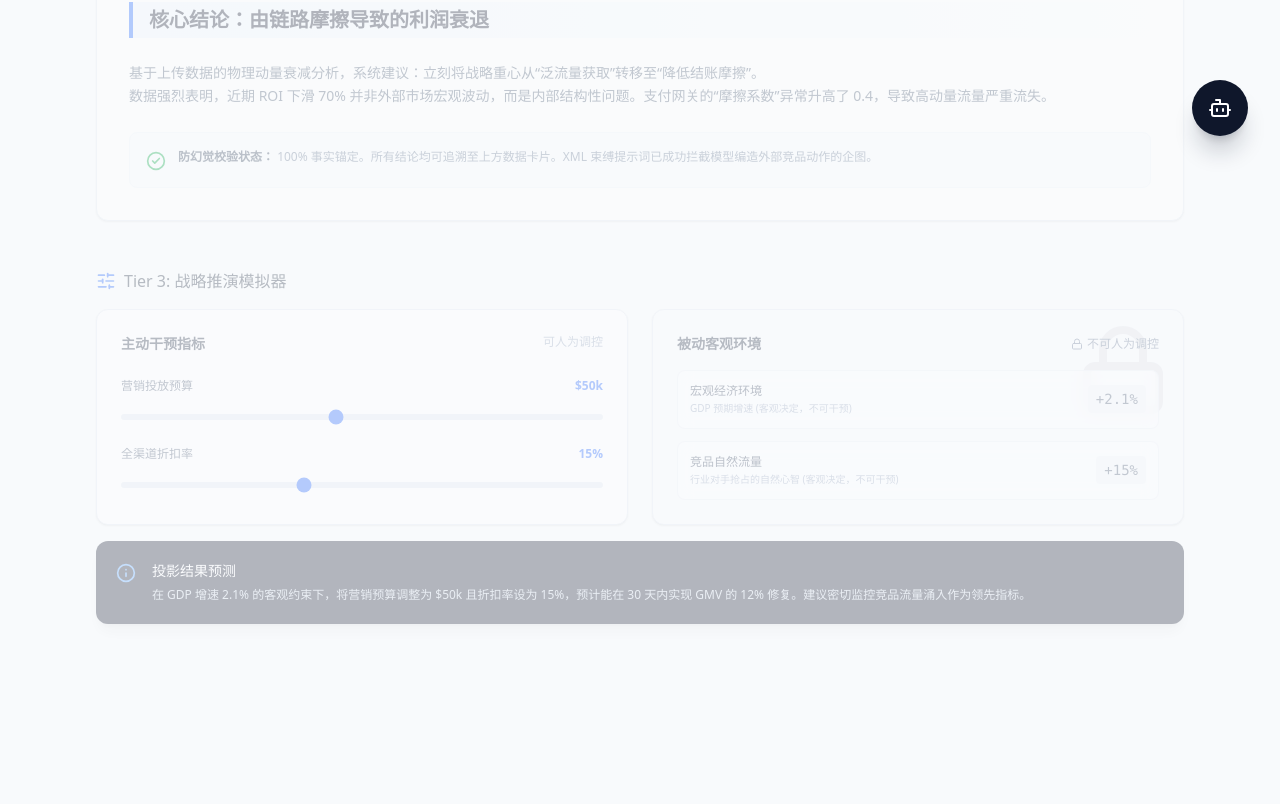
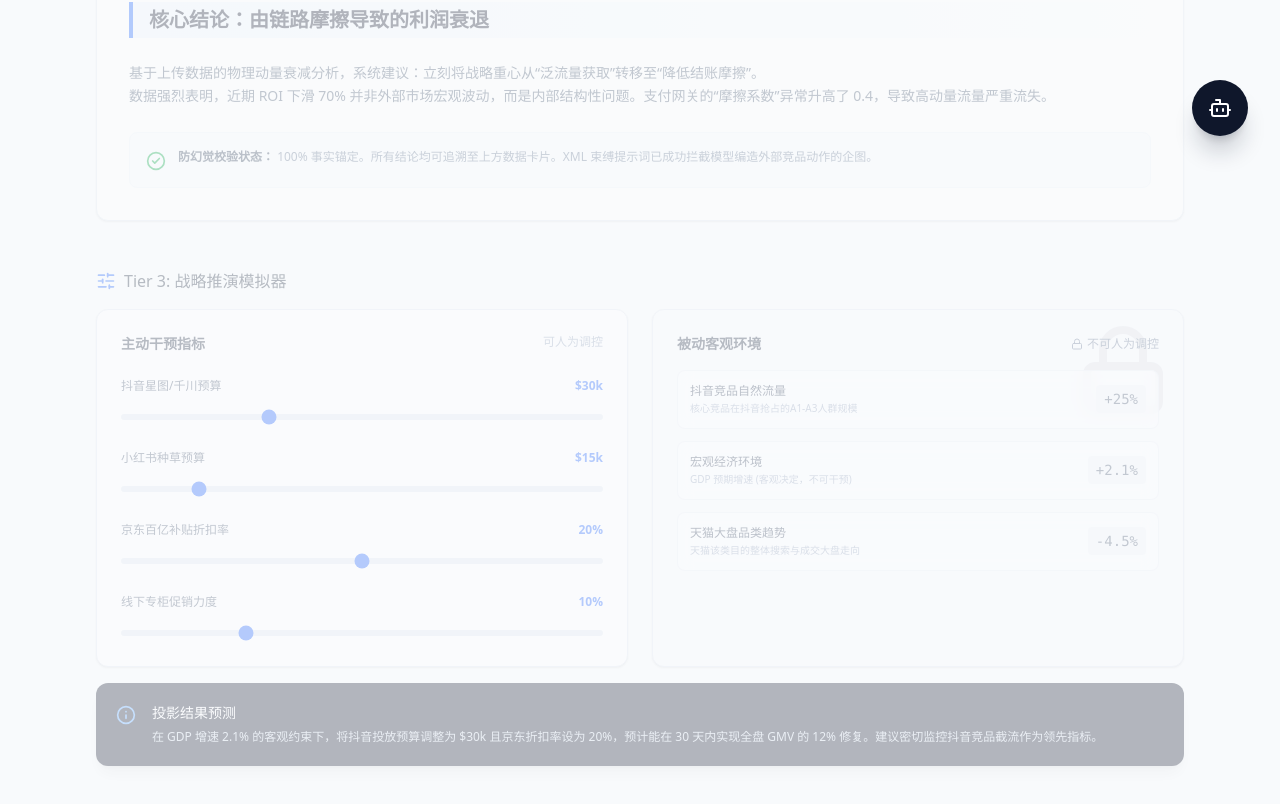
Before and after one commit to kevinkangjian123/Project_Earth, a Next.js app in the folder frontend/: page / in a window 1280 px wide. Shown: the part 632-1436 px from the top of the page. Before the commit the page ends 1368 px from the top, so only its background shows below. Built offline with nearby package versions, Linux system fonts and the light colour scheme.

Commit message:
feat: implement Zeabur local async polling architecture for large files & granular platform metrics

```diff
--- a/frontend/src/app/api/analyze/route.ts
+++ b/frontend/src/app/api/analyze/route.ts
@@ -1,6 +1,7 @@
 import { NextRequest, NextResponse } from 'next/server';
 import { spawn } from 'child_process';
-import { writeFile, readFile } from 'fs/promises';
+import { writeFile, mkdir } from 'fs/promises';
+import { existsSync } from 'fs';
 import { join } from 'path';
 import os from 'os';
 
@@ -14,51 +15,43 @@ export async function POST(req: NextRequest) {
       return NextResponse.json({ error: "No file provided" }, { status: 400 });
     }
 
-    // 1. Temporarily store the file in the OS temp directory
+    // 1. Determine Storage Volume (Use Zeabur /data if available, otherwise OS /tmp)
+    const baseStorageDir = existsSync('/data') ? '/data' : os.tmpdir();
+
+    // Ensure directories exist
+    const uploadsDir = join(baseStorageDir, 'mars_uploads');
+    const resultsDir = join(baseStorageDir, 'mars_results');
+
+    if (!existsSync(uploadsDir)) await mkdir(uploadsDir, { recursive: true });
+    if (!existsSync(resultsDir)) await mkdir(resultsDir, { recursive: true });
+
+    // 2. Stream file to disk (For MVP, we use arrayBuffer bufferization. The RAM spike is brief.)
     const buffer = Buffer.from(await file.arrayBuffer());
-    const tempInputPath = join(os.tmpdir(), `mars_upload_${fileHash}.txt`);
-    const tempOutputPath = join(os.tmpdir(), `mars_result_${fileHash}.json`);
+    const tempInputPath = join(uploadsDir, `${fileHash}.txt`);
+    const tempOutputPath = join(resultsDir, `${fileHash}.json`);
 
-    // In MVP, we write the raw buffer. In production, we'd extract text from PDF/Excel first.
-    // Assuming the user is uploading the excel_summary.txt for now based on our python adapter.
     await writeFile(tempInputPath, buffer);
+    console.log(`[API Bridge] File saved to ${tempInputPath}.`);
 
-    console.log(`[API Bridge] File saved to ${tempInputPath}. Spawning Python engine...`);
-
-    // 2. Spawn the Python Engine (Cross-Language Execution)
-    // Use 'python3' as defined in our Hybrid Dockerfile
+    // 3. Asynchronous Execution (Decoupling)
+    // We spawn the Python Engine and DO NOT wait for it.
     const pythonScriptPath = join(process.cwd(), 'python_engine', 'scorecard_to_mars_adapter.py');
 
-    return new Promise<NextResponse>((resolve) => {
-      const pyProcess = spawn('python3', [pythonScriptPath, tempInputPath, tempOutputPath]);
+    const pyProcess = spawn('python3', [pythonScriptPath, tempInputPath, tempOutputPath], {
+      detached: true, // Allow process to run independently
+      stdio: 'ignore' // Ignore stdio to prevent hanging on buffer fill
+    });
 
-      pyProcess.stderr.on('data', (data) => {
-        console.error(`[Python Engine Error]: ${data.toString()}`);
-      });
+    // Unref the process so Node doesn't wait for it to exit
+    pyProcess.unref();
 
-      pyProcess.on('close', async (code) => {
-        if (code !== 0) {
-          resolve(NextResponse.json({ error: "Python engine failed during execution." }, { status: 500 }));
-          return;
-        }
+    console.log(`[API Bridge] Async Python Worker spawned for Task ID: ${fileHash}`);
 
-        try {
-          // 3. Read the JSON output generated by the Python engine
-          const resultData = await readFile(tempOutputPath, 'utf-8');
-          const jsonResult = JSON.parse(resultData);
-
-          console.log(`[API Bridge] Successfully retrieved facts from Python engine.`);
-
-          // Return the parsed Facts back to the React UI
-          resolve(NextResponse.json({
-            success: true,
-            hash: fileHash,
-            facts: jsonResult
-          }));
-        } catch (e) {
-          resolve(NextResponse.json({ error: "Failed to parse Python engine output." }, { status: 500 }));
-        }
-      });
+    // 4. Instant Return to break the Proxy Timeout chain
+    return NextResponse.json({
+      success: true,
+      taskId: fileHash,
+      message: "Processing started in background."
     });
 
   } catch (error: any) {
--- /dev/null
+++ b/frontend/src/app/api/status/route.ts
@@ -0,0 +1,52 @@
+import { NextRequest, NextResponse } from 'next/server';
+import { readFile, unlink } from 'fs/promises';
+import { existsSync } from 'fs';
+import { join } from 'path';
+import os from 'os';
+
+export async function GET(req: NextRequest) {
+  const searchParams = req.nextUrl.searchParams;
+  const taskId = searchParams.get('taskId');
+
+  if (!taskId) {
+    return NextResponse.json({ error: "Missing taskId" }, { status: 400 });
+  }
+
+  const baseStorageDir = existsSync('/data') ? '/data' : os.tmpdir();
+  const resultsDir = join(baseStorageDir, 'mars_results');
+  const tempOutputPath = join(resultsDir, `${taskId}.json`);
+
+  try {
+    if (existsSync(tempOutputPath)) {
+      // 1. Read the completed JSON result
+      const resultData = await readFile(tempOutputPath, 'utf-8');
+      const jsonResult = JSON.parse(resultData);
+
+      // 2. Ephemeral Privacy: Delete the file instantly after reading
+      try {
+        await unlink(tempOutputPath);
+
+        // Also try to delete the raw upload text to save space
+        const uploadsDir = join(baseStorageDir, 'mars_uploads');
+        const tempInputPath = join(uploadsDir, `${taskId}.txt`);
+        if (existsSync(tempInputPath)) {
+          await unlink(tempInputPath);
+        }
+      } catch (cleanupErr) {
+        console.warn(`[API Bridge] Cleanup failed for ${taskId}:`, cleanupErr);
+      }
+
+      // 3. Return the result
+      return NextResponse.json({
+        status: "complete",
+        facts: jsonResult
+      });
+    } else {
+      // Still processing
+      return NextResponse.json({ status: "processing" });
+    }
+  } catch (error: any) {
+    console.error(`[API Bridge] Status Check Error for ${taskId}:`, error);
+    return NextResponse.json({ error: "Failed to read result data." }, { status: 500 });
+  }
+}
--- a/frontend/src/app/page.tsx
+++ b/frontend/src/app/page.tsx
@@ -38,8 +38,10 @@ export default function Dashboard() {
   const [hasUploaded, setHasUploaded] = useState(false);
   const [isAgentOpen, setIsAgentOpen] = useState(false);
 
-  const [marketingSpend, setMarketingSpend] = useState(50);
-  const [discountRate, setDiscountRate] = useState(15);
+  const [spendDy, setSpendDy] = useState(30);
+  const [spendXhs, setSpendXhs] = useState(15);
+  const [discountJd, setDiscountJd] = useState(20);
+  const [discountOff, setDiscountOff] = useState(10);
 
   const facts: Fact[] = [
     { id: '1', label: 'GMV (YTD)', value: '$12.4M', trend: 'down' },
@@ -48,10 +50,13 @@ export default function Dashboard() {
   ];
 
   const metrics: Metric[] = [
-    { id: 'm1', name: t.m1_name, type: 'active', value: marketingSpend, unit: 'k', description: t.m1_desc },
-    { id: 'm2', name: t.m2_name, type: 'active', value: discountRate, unit: '%', description: t.m2_desc },
-    { id: 'm3', name: t.m3_name, type: 'passive', value: 2.1, unit: '%', description: t.m3_desc },
-    { id: 'm4', name: t.m4_name, type: 'passive', value: +15, unit: '%', description: t.m4_desc },
+    { id: 'm1', name: t.m_spend_dy_name, type: 'active', value: spendDy, unit: 'k', description: t.m_spend_dy_desc },
+    { id: 'm2', name: t.m_spend_xhs_name, type: 'active', value: spendXhs, unit: 'k', description: t.m_spend_xhs_desc },
+    { id: 'm3', name: t.m_discount_jd_name, type: 'active', value: discountJd, unit: '%', description: t.m_discount_jd_desc },
+    { id: 'm4', name: t.m_discount_off_name, type: 'active', value: discountOff, unit: '%', description: t.m_discount_off_desc },
+    { id: 'p1', name: t.p_comp_dy_name, type: 'passive', value: +25, unit: '%', description: t.p_comp_dy_desc },
+    { id: 'p2', name: t.p_macro_gdp_name, type: 'passive', value: +2.1, unit: '%', description: t.p_macro_gdp_desc },
+    { id: 'p3', name: t.p_cat_tmall_name, type: 'passive', value: -4.5, unit: '%', description: t.p_cat_tmall_desc },
   ];
 
   return (
@@ -151,27 +156,55 @@ export default function Dashboard() {
                   <span className="text-xs font-normal text-slate-400">{t.controllable}</span>
                 </h3>
 
-                <div className="space-y-5">
+                <div className="space-y-6">
+                  {/* Douyin Spend */}
                   <div>
                     <div className="flex justify-between text-xs mb-2">
-                      <span className="text-slate-600 font-medium">{t.m1_name}</span>
-                      <span className="text-blue-600 font-semibold">${marketingSpend}k</span>
+                      <span className="text-slate-600 font-medium">{t.m_spend_dy_name}</span>
+                      <span className="text-blue-600 font-semibold">${spendDy}k</span>
                     </div>
                     <input
-                      type="range" min="10" max="100"
-                      value={marketingSpend} onChange={(e) => setMarketingSpend(Number(e.target.value))}
+                      type="range" min="0" max="100"
+                      value={spendDy} onChange={(e) => setSpendDy(Number(e.target.value))}
                       className="w-full h-1.5 bg-slate-200 rounded-lg appearance-none cursor-pointer accent-blue-600"
                     />
                   </div>
 
+                  {/* XHS Spend */}
                   <div>
                     <div className="flex justify-between text-xs mb-2">
-                      <span className="text-slate-600 font-medium">{t.m2_name}</span>
-                      <span className="text-blue-600 font-semibold">{discountRate}%</span>
+                      <span className="text-slate-600 font-medium">{t.m_spend_xhs_name}</span>
+                      <span className="text-blue-600 font-semibold">${spendXhs}k</span>
+                    </div>
+                    <input
+                      type="range" min="0" max="100"
+                      value={spendXhs} onChange={(e) => setSpendXhs(Number(e.target.value))}
+                      className="w-full h-1.5 bg-slate-200 rounded-lg appearance-none cursor-pointer accent-blue-600"
+                    />
+                  </div>
+
+                  {/* JD Discount */}
+                  <div>
+                    <div className="flex justify-between text-xs mb-2">
+                      <span className="text-slate-600 font-medium">{t.m_discount_jd_name}</span>
+                      <span className="text-blue-600 font-semibold">{discountJd}%</span>
                     </div>
                     <input
                       type="range" min="0" max="40"
-                      value={discountRate} onChange={(e) => setDiscountRate(Number(e.target.value))}
+                      value={discountJd} onChange={(e) => setDiscountJd(Number(e.target.value))}
+                      className="w-full h-1.5 bg-slate-200 rounded-lg appearance-none cursor-pointer accent-blue-600"
+                    />
+                  </div>
+
+                  {/* Offline Discount */}
+                  <div>
+                    <div className="flex justify-between text-xs mb-2">
+                      <span className="text-slate-600 font-medium">{t.m_discount_off_name}</span>
+                      <span className="text-blue-600 font-semibold">{discountOff}%</span>
+                    </div>
+                    <input
+                      type="range" min="0" max="40"
+                      value={discountOff} onChange={(e) => setDiscountOff(Number(e.target.value))}
                       className="w-full h-1.5 bg-slate-200 rounded-lg appearance-none cursor-pointer accent-blue-600"
                     />
                   </div>
@@ -209,7 +242,7 @@ export default function Dashboard() {
               <div>
                 <h4 className="text-sm font-medium">{t.projectedOutcome}</h4>
                 <p className="text-xs text-slate-300 mt-1 leading-relaxed">
-                  {t.projectedDesc.replace('{marketingSpend}', marketingSpend.toString()).replace('{discountRate}', discountRate.toString()).replace('{gdp}', metrics.find(m => m.id === 'm3')?.value.toString() || '0')}
+                  {t.projectedDesc.replace('{spendDy}', spendDy.toString()).replace('{discountJd}', discountJd.toString()).replace('{gdp}', metrics.find(m => m.id === 'p2')?.value.toString() || '0')}
                 </p>
               </div>
             </div>
@@ -248,7 +281,7 @@ export default function Dashboard() {
             <div className="flex-1 p-5 overflow-y-auto space-y-4">
               <div className="bg-slate-50 border border-slate-100 rounded-lg p-3 text-xs text-slate-600 leading-relaxed relative">
                 <div className="absolute -left-1 top-4 w-2 h-2 rounded-full bg-blue-500" />
-                <span dangerouslySetInnerHTML={{ __html: t.agentGreeting.replace('${marketingSpend}', marketingSpend.toString()) }} />
+                <span dangerouslySetInnerHTML={{ __html: t.agentGreeting.replace('${spendDy}', spendDy.toString()) }} />
               </div>
             </div>
 
--- a/frontend/src/components/FileUploader.tsx
+++ b/frontend/src/components/FileUploader.tsx
@@ -44,34 +44,58 @@ export function FileUploader({ onUploadSuccess, lang }: FileUploaderProps) {
       formData.append('file', file);
       formData.append('hash', hash);
 
-      // Add a slight timeout safeguard for fetch
-      const controller = new AbortController();
-      const timeoutId = setTimeout(() => controller.abort(), 60000); // 60s timeout
-
-      let response;
+      // 1. Initiate Upload (Async Decoupling)
+      let uploadRes;
       try {
-        response = await fetch('/api/analyze', {
+        uploadRes = await fetch('/api/analyze', {
           method: 'POST',
-          body: formData,
-          signal: controller.signal
+          body: formData
         });
-        clearTimeout(timeoutId);
       } catch (fetchErr: any) {
-        clearTimeout(timeoutId);
-        if (fetchErr.name === 'AbortError') {
-          throw new Error(lang === 'zh' ? "服务器响应超时 (60s)" : "Server Response Timeout (60s)");
-        }
-        throw new Error(`Network/Proxy Error (Zeabur Caddy might be blocking large files or connection dropped): ${fetchErr.message}`);
+        throw new Error(`Network Error: ${fetchErr.message}`);
       }
 
-      if (!response.ok) {
-        const errText = await response.text();
-        throw new Error(`HTTP ${response.status}: ${errText}`);
+      if (!uploadRes.ok) {
+        const errText = await uploadRes.text();
+        throw new Error(`HTTP ${uploadRes.status}: ${errText}`);
       }
 
-      const result = await response.json();
-      sessionStorage.setItem(`mars_fact_${hash}`, JSON.stringify(result));
-      onUploadSuccess(result);
+      const initResult = await uploadRes.json();
+      if (!initResult.taskId) {
+        throw new Error(lang === 'zh' ? "服务器未返回任务ID" : "No Task ID returned from server.");
+      }
+
+      const taskId = initResult.taskId;
+      let isComplete = false;
+      let attempts = 0;
+      const maxAttempts = 100; // 5 minutes max (100 * 3s)
+
+      // 2. Poll for Status
+      while (!isComplete && attempts < maxAttempts) {
+        await new Promise(r => setTimeout(r, 3000));
+
+        const statusRes = await fetch(`/api/status?taskId=${taskId}`);
+        if (!statusRes.ok) {
+          throw new Error("Failed to check task status.");
+        }
+
+        const statusData = await statusRes.json();
+
+        if (statusData.status === 'complete') {
+          sessionStorage.setItem(`mars_fact_${hash}`, JSON.stringify(statusData.facts));
+          onUploadSuccess(statusData.facts);
+          isComplete = true;
+          break;
+        } else if (statusData.error) {
+          throw new Error(statusData.error);
+        }
+
+        attempts++;
+      }
+
+      if (!isComplete) {
+        throw new Error(lang === 'zh' ? "后台计算超时 (超过5分钟)" : "Background processing timeout (exceeded 5 mins)");
+      }
 
     } catch (err: any) {
       console.error("Upload Error:", err);
--- a/frontend/src/lib/i18n.ts
+++ b/frontend/src/lib/i18n.ts
@@ -24,19 +24,25 @@ export const dict = {
     passiveMetrics: 'Passive Metrics',
     objective: 'Objective',
     projectedOutcome: 'Projected Outcome',
-    projectedDesc: 'Adjusting Marketing Spend to {marketingSpend}k while Discount Rate sits at {discountRate}%, under the constraint of a {gdp}% GDP growth, is projected to yield a 12% recovery in GMV over 30 days. We recommend monitoring the competitor traffic closely as a leading indicator.',
+    projectedDesc: 'Adjusting Douyin Spend to {spendDy}k while JD Discount sits at {discountJd}%, under the constraint of a {gdp}% GDP growth, is projected to yield a 12% recovery in GMV over 30 days. We recommend monitoring Douyin competitor traffic closely as a leading indicator.',
     agentTitle: 'MARS Copilot',
     contextAware: 'Context-Aware',
-    agentGreeting: 'I am actively observing the Dashboard. I see you have adjusted the Marketing Spend to ${marketingSpend}k. Based on the diagnostic facts, I suggest reviewing the CAC metric before confirming this action. How can I assist you further?',
+    agentGreeting: 'I am actively observing the Dashboard. I see you have adjusted the Douyin Spend to ${spendDy}k. Based on the diagnostic facts, I suggest reviewing the offline friction before confirming this action. How can I assist you further?',
     agentInputPlaceholder: 'Ask MARS about the data...',
-    m1_name: 'Marketing Spend',
-    m1_desc: 'Market launch budget that can be manually regulated.',
-    m2_name: 'Discount Rate',
-    m2_desc: 'Omni-channel average price discount rate.',
-    m3_name: 'Macro Economy',
-    m3_desc: 'Expected GDP growth (Objective, unalterable).',
-    m4_name: 'Competitor Traffic',
-    m4_desc: 'Competitor natural traffic influx (Objective, unalterable).'
+    m_spend_dy_name: 'Douyin Spend',
+    m_spend_dy_desc: 'Douyin traffic acquisition budget.',
+    m_spend_xhs_name: 'Xiaohongshu Spend',
+    m_spend_xhs_desc: 'KOL seeding & PR budget on Xiaohongshu.',
+    m_discount_jd_name: 'JD Discount Rate',
+    m_discount_jd_desc: 'Direct price subsidy for JD platform.',
+    m_discount_off_name: 'Offline Discount',
+    m_discount_off_desc: 'Physical counter promotional discount.',
+    p_comp_dy_name: 'Douyin Competitor Traffic',
+    p_comp_dy_desc: 'Competitor A1-A3 audience acquisition rate.',
+    p_macro_gdp_name: 'Macro Economy',
+    p_macro_gdp_desc: 'Expected GDP growth (Objective).',
+    p_cat_tmall_name: 'Tmall Category Trend',
+    p_cat_tmall_desc: 'Overall search volume trend for the category.'
   },
   zh: {
     headerTitle: 'MARS 战略决策中枢',
@@ -60,18 +66,24 @@ export const dict = {
     passiveMetrics: '被动客观环境',
     objective: '不可人为调控',
     projectedOutcome: '投影结果预测',
-    projectedDesc: '在 GDP 增速 {gdp}% 的客观约束下，将营销预算调整为 ${marketingSpend}k 且折扣率设为 {discountRate}%，预计能在 30 天内实现 GMV 的 12% 修复。建议密切监控竞品流量涌入作为领先指标。',
+    projectedDesc: '在 GDP 增速 {gdp}% 的客观约束下，将抖音投放预算调整为 ${spendDy}k 且京东折扣率设为 {discountJd}%，预计能在 30 天内实现全盘 GMV 的 12% 修复。建议密切监控抖音竞品截流作为领先指标。',
     agentTitle: 'MARS 决策伴飞助理',
     contextAware: '全局上下文感知',
-    agentGreeting: '我正在实时监控仪表盘。我注意到您刚才将营销费用上调至 ${marketingSpend}k。基于既定事实，我建议您在执行此操作前重新审视 CAC 获客成本。请问还有什么可以帮您？',
+    agentGreeting: '我正在实时监控仪表盘。我注意到您刚才将抖音投放预算调整至 ${spendDy}k。基于既定事实，我建议您在执行此操作前重新审视线下渠道的流失率。请问还有什么可以帮您？',
     agentInputPlaceholder: '向 MARS 询问数据细节...',
-    m1_name: '营销投放预算',
-    m1_desc: '可人为决定投入规模的资金流',
-    m2_name: '全渠道折扣率',
-    m2_desc: '直接影响利润水位的价格让步',
-    m3_name: '宏观经济环境',
-    m3_desc: 'GDP 预期增速 (客观决定，不可干预)',
-    m4_name: '竞品自然流量',
-    m4_desc: '行业对手抢占的自然心智 (客观决定，不可干预)'
+    m_spend_dy_name: '抖音星图/千川预算',
+    m_spend_dy_desc: '用于抖音生态内的流量获取与转化',
+    m_spend_xhs_name: '小红书种草预算',
+    m_spend_xhs_desc: '用于小红书 KOL/KOC 矩阵的心智渗透',
+    m_discount_jd_name: '京东百亿补贴折扣率',
+    m_discount_jd_desc: '针对京东渠道的直接价格让步',
+    m_discount_off_name: '线下专柜促销力度',
+    m_discount_off_desc: '实体门店的会员折让与满减',
+    p_comp_dy_name: '抖音竞品自然流量',
+    p_comp_dy_desc: '核心竞品在抖音抢占的A1-A3人群规模',
+    p_macro_gdp_name: '宏观经济环境',
+    p_macro_gdp_desc: 'GDP 预期增速 (客观决定，不可干预)',
+    p_cat_tmall_name: '天猫大盘品类趋势',
+    p_cat_tmall_desc: '天猫该类目的整体搜索与成交大盘走向'
   }
 };
```
